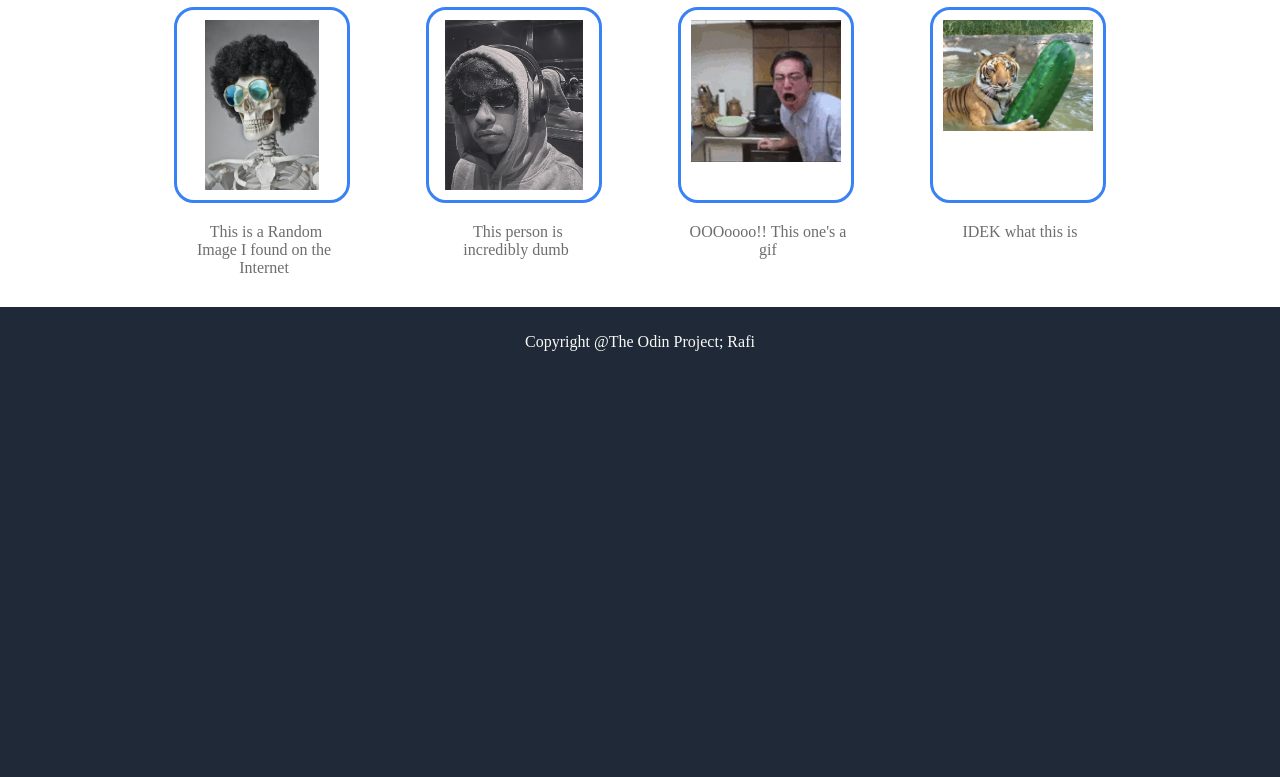
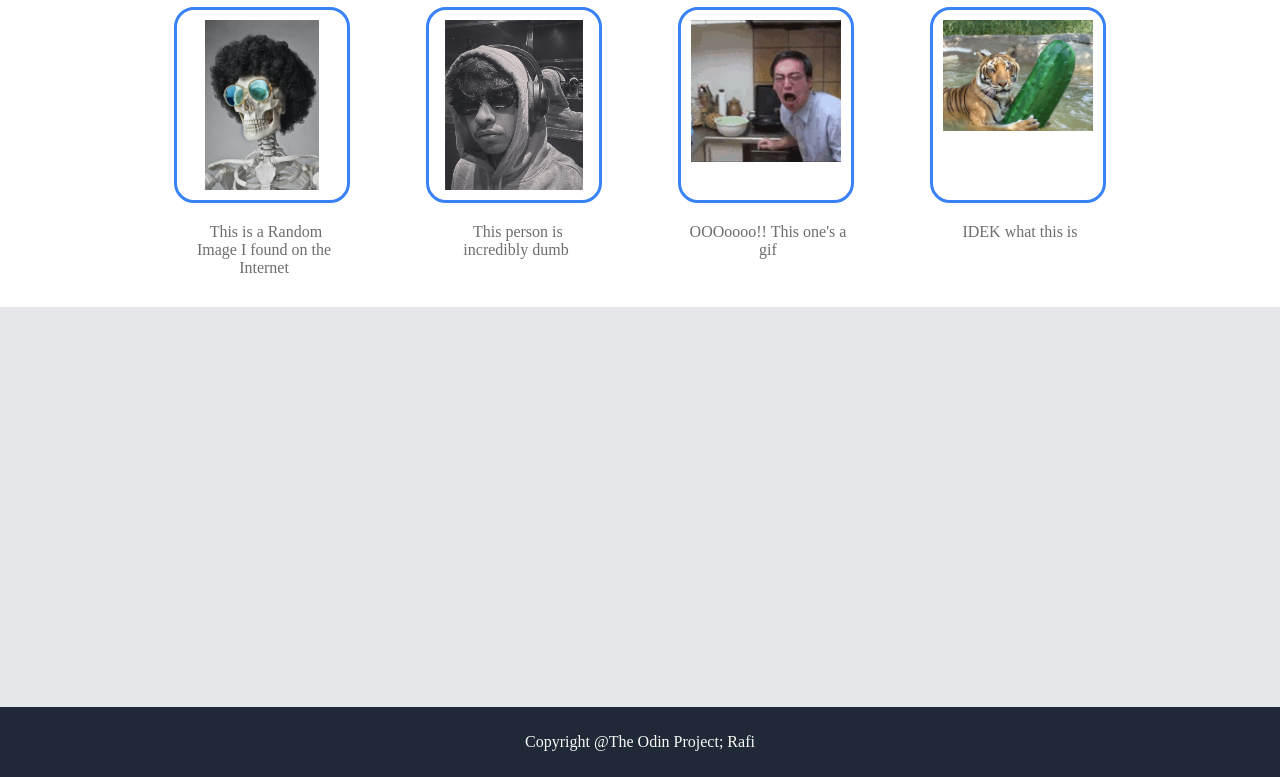
Before and after one commit to rafihasan0178/flex-page, a plain HTML site: page index.html in a window 1280 px wide. Shown: the part 560-1337 px from the top of the page. Before the commit the page ends 937 px from the top, so only its background shows below. Drawn offline with Linux system fonts and the light colour scheme.

Commit message:
Add Quote Section Background

```diff
--- a/style.css
+++ b/style.css
@@ -178,3 +178,8 @@ button {
 
 
 /* Quote Part Starts here */
+
+.quote {
+    height: 400px;
+    background-color: #E5E7EB;
+}
```
Also changed, not shown: index.html (+1 -0 lines).
